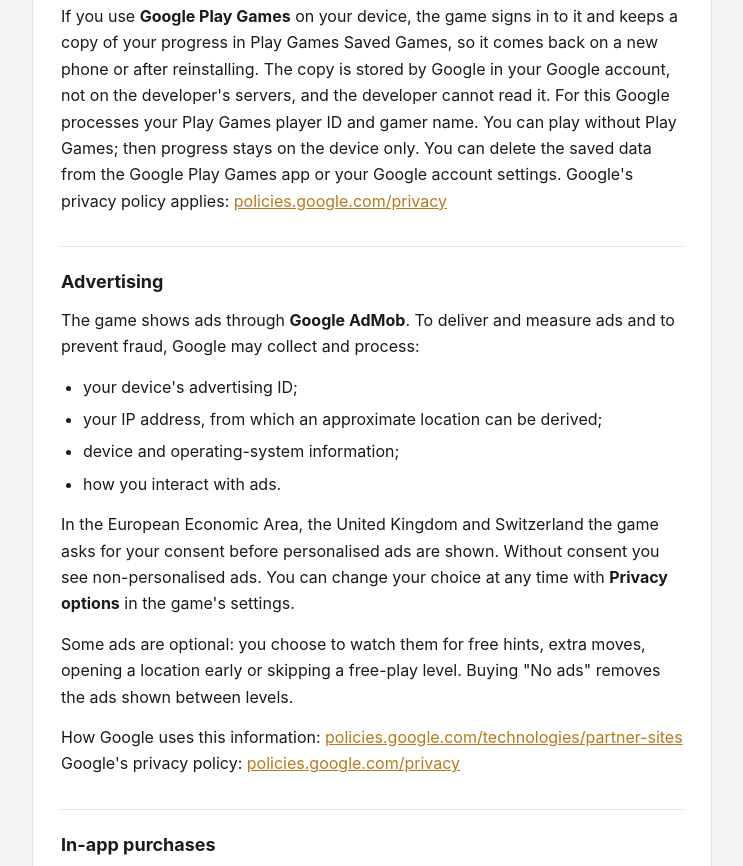
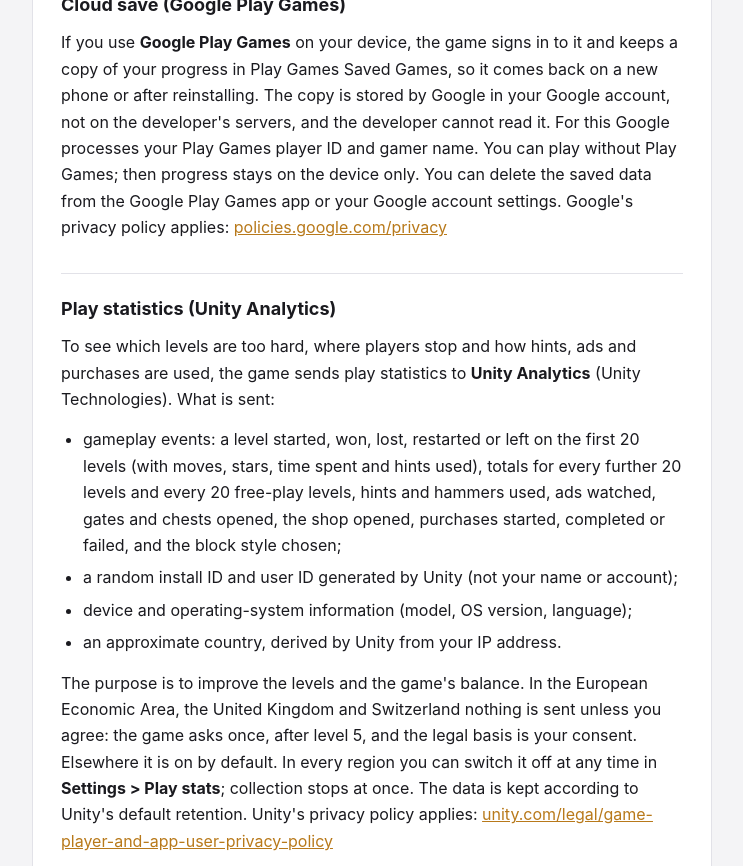
Before and after one commit to YuriChirmici/YuriChirmici.github.io, a plain HTML site: page swyde/privacy.html in a window 1280 px wide. Shown: the part 725-1591 px from the top of the page, without its empty margins (268-1011 px from the left). Drawn offline with Linux system fonts and the light colour scheme.

Commit message:
Swyde privacy: play statistics (Unity Analytics)

```diff
--- a/swyde/privacy.html
+++ b/swyde/privacy.html
@@ -71,7 +71,8 @@
   <p>Swyde does not ask you to create an account and does not ask for your name,
   email address, phone number or other contact details. Your progress is stored on
   your device and, if you use Google Play Games, backed up to your Google account.
-  The game itself sends nothing to the developer.</p>
+  With your consent (or unless you switch it off, outside Europe) the game sends
+  anonymous play statistics through Unity Analytics, as described below.</p>
   <p>The game shows ads through Google AdMob, and Google may collect some data to
   show and measure those ads, as described below. Optional in-app purchases are
   processed by Google Play.</p>
@@ -92,6 +93,29 @@
   saved data from the Google Play Games app or your Google account settings.
   Google's privacy policy applies:
   <a href="https://policies.google.com/privacy">policies.google.com/privacy</a></p>
+
+  <h2>Play statistics (Unity Analytics)</h2>
+  <p>To see which levels are too hard, where players stop and how hints, ads and
+  purchases are used, the game sends play statistics to <strong>Unity
+  Analytics</strong> (Unity Technologies). What is sent:</p>
+  <ul>
+    <li>gameplay events: a level started, won, lost, restarted or left on the first
+    20 levels (with moves, stars, time spent and hints used), totals for every
+    further 20 levels and every 20 free-play levels, hints and hammers used, ads
+    watched, gates and chests opened, the shop opened, purchases started, completed
+    or failed, and the block style chosen;</li>
+    <li>a random install ID and user ID generated by Unity (not your name or
+    account);</li>
+    <li>device and operating-system information (model, OS version, language);</li>
+    <li>an approximate country, derived by Unity from your IP address.</li>
+  </ul>
+  <p>The purpose is to improve the levels and the game's balance. In the European
+  Economic Area, the United Kingdom and Switzerland nothing is sent unless you agree:
+  the game asks once, after level 5, and the legal basis is your consent. Elsewhere
+  it is on by default. In every region you can switch it off at any time in
+  <strong>Settings &gt; Play stats</strong>; collection stops at once. The data is
+  kept according to Unity's default retention. Unity's privacy policy applies:
+  <a href="https://unity.com/legal/game-player-and-app-user-privacy-policy">unity.com/legal/game-player-and-app-user-privacy-policy</a></p>
 
   <h2>Advertising</h2>
   <p>The game shows ads through <strong>Google AdMob</strong>. To deliver and
@@ -132,13 +156,15 @@
     device settings.</li>
     <li>Change or withdraw your ad consent in the game's settings
     ("Privacy options").</li>
+    <li>Switch play statistics off in the game's settings ("Play stats").</li>
     <li>Uninstall the game to delete the progress stored on your device.</li>
   </ul>
   <p>Under the GDPR you have the right to access, correct or delete personal data and
   to lodge a complaint with a supervisory authority (in Bulgaria, the Commission for
   Personal Data Protection: <a href="https://www.cpdp.bg/">cpdp.bg</a>). The
-  developer holds no personal data about you; for data processed by Google, see
-  Google's privacy policy above, or contact us and we will help.</p>
+  developer keeps no personal data about you on its own servers; for data processed
+  by Google or Unity, see their privacy policies above, or contact us and we will
+  help.</p>
 
   <h2>Changes</h2>
   <p>If this policy changes, the new version is published at this address with a
```
